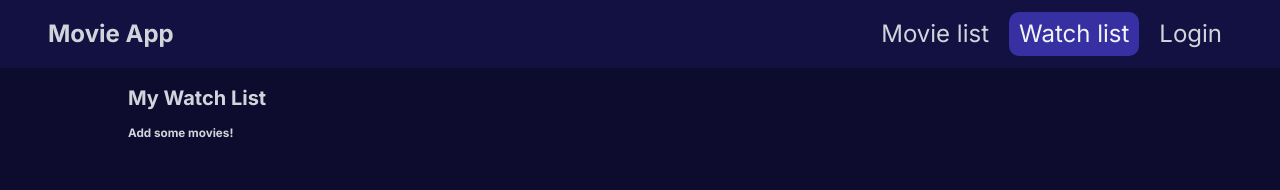
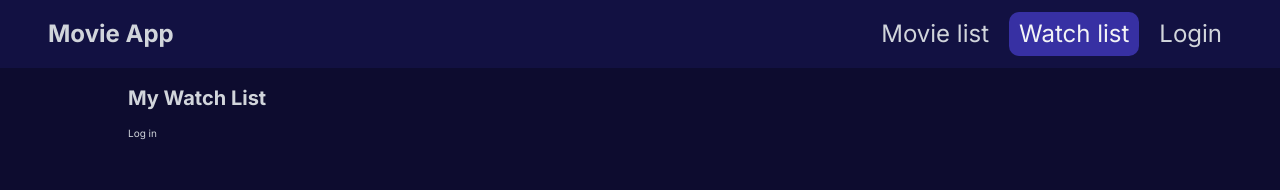
Before and after one commit to christianyarwood62/movie-watchlist, a React (Vite) app: page /watch-list in a window 1280 px wide. Shown: the top 190 px of the page. Built offline with nearby package versions, Linux system fonts and the light colour scheme.

Commit message:
A logged in user can add movie to their list

```diff
--- a/src/features/SignInForm.jsx
+++ b/src/features/SignInForm.jsx
@@ -26,15 +26,20 @@ function SignInForm() {
 
   function handleLogin(data) {
     console.log(data);
+    // Login with the user filled in details
     dispatch(login({ username: data.username, password: data.password }));
   }
 
   function handleCreateAccount(data) {
     console.log(data);
+
+    // Create an account based on the inputted details
     dispatch(
       createAccount({ username: data.username, password: data.password })
     );
+    // Reset the form inputs
     reset();
+    // Navigate to the watch list so users can see their previous watch list
     navigate("/watch-list");
   }
 
--- a/src/features/watchSlice.jsx
+++ b/src/features/watchSlice.jsx
@@ -1,28 +1,35 @@
 import { createSlice } from "@reduxjs/toolkit";
 
-const initialState = [];
+const initialState = { userWatchLists: { chris: [1, 2, 3], kelly: [4, 5, 6] } };
 
 const watchSlice = createSlice({
   name: "watchList",
   initialState,
   reducers: {
     addMovie(state, action) {
-      state.push({ ...action.payload, watched: false });
+      const { user, movie } = action.payload;
+
+      if (!state.userWatchLists[user]) {
+        state.userWatchLists[user] = [];
+      }
+      state.userWatchLists[user].push({ ...movie, watched: false });
     },
-    removeMovie(state, action) {
-      return state.filter((movie) => movie.imdbID !== action.payload);
-    },
-    toggleWatched(state, action) {
-      return state.map((movie) =>
-        movie.imdbID === action.payload
-          ? { ...movie, watched: !movie.watched }
-          : { ...movie }
-      );
-    },
+    // removeMovie(state, action) {
+    //   return state.userWatchLists.filter(
+    //     (movie) => movie.imdbID !== action.payload
+    //   );
+    // },
+    // toggleWatched(state, action) {
+    //   return state.userWatchList.watchList.map((movie) =>
+    //     movie.imdbID === action.payload
+    //       ? { ...movie, watched: !movie.watched }
+    //       : { ...movie }
+    //   );
+    // },
   },
 });
 
-export const { addMovie, removeMovie, toggleWatched, state } =
+export const { addMovie, removeMovie, toggleWatched, state, loadUser } =
   watchSlice.actions;
 
 export default watchSlice.reducer;
--- a/src/pages/LoginPage.jsx
+++ b/src/pages/LoginPage.jsx
@@ -1,4 +1,4 @@
-import { useDispatch } from "react-redux";
+import { useDispatch, useSelector } from "react-redux";
 import { logout } from "../features/authSlice";
 import SignInForm from "../features/SignInForm";
 
--- a/src/pages/MovieList.jsx
+++ b/src/pages/MovieList.jsx
@@ -109,7 +109,10 @@ function MovieList() {
   const { isLoading, movies } = useSelector((state) => state.movieList);
 
   // Grab the watch list state, so all the movies added to the watchlist
-  const watchList = useSelector((state) => state.watchList);
+  const { userWatchLists } = useSelector((state) => state.watchList);
+
+  //
+  const { loggedInUser } = useSelector((state) => state.auth);
 
   // if the movie list from redux store is empty, then it grabs a bunch of initial movies
   useEffect(() => {
@@ -126,7 +129,7 @@ function MovieList() {
   // Searches the API for more detailed info about the selected movie and adds it to the watchList reducer state
   async function addMovieToWatchList(id) {
     const searchedMovie = await fetchMovie(id);
-    dispatch(addMovie(searchedMovie));
+    dispatch(addMovie({ user: loggedInUser.username, movie: searchedMovie }));
     toast("Movie added to your watch list!");
   }
 
@@ -136,9 +139,9 @@ function MovieList() {
   }
 
   // Checks if the movie is already added to the watch list, to conditionally render the add or remove button in the icon
-  const isMovieAlreadyAdded = movies.map((movie) =>
-    watchList.some((watchMovie) => watchMovie.imdbID === movie.imdbID)
-  );
+  // const isMovieAlreadyAdded = movies.map((movie) =>
+  //   userWatchLists.user.some((watchMovie) => watchMovie.imdbID === movie.imdbID)
+  // );
 
   return (
     <StyledMain>
@@ -163,20 +166,22 @@ function MovieList() {
           movies?.map((movie, i) => (
             <MovieContainer key={movie.imdbID}>
               <AddButton
-                $added={isMovieAlreadyAdded[i]}
+                // $added={isMovieAlreadyAdded[i]}
                 onClick={
-                  isMovieAlreadyAdded[i]
-                    ? () => removeMovieFromWatchList(movie.imdbID)
-                    : () => {
-                        addMovieToWatchList(movie.imdbID);
-                      }
+                  // !loggedInUser
+                  //   ? () => toast("Login to add movies to your list")
+                  //   : isMovieAlreadyAdded[i]
+                  //   ? () => removeMovieFromWatchList(movie.imdbID)
+                  //   : () => {
+                  () => addMovieToWatchList(movie.imdbID)
+                  // }
                 }
               >
-                {isMovieAlreadyAdded[i] ? (
+                {/* {isMovieAlreadyAdded[i] ? (
                   <IoMdCheckmark style={{ strokeWidth: "50" }} />
                 ) : (
                   <FaPlus style={{ strokeWidth: "10" }} />
-                )}
+                )} */}
               </AddButton>
               <img style={{ margin: "auto 0" }} src={movie.Poster} />
               <MovieText>
--- a/src/pages/WatchList.jsx
+++ b/src/pages/WatchList.jsx
@@ -10,18 +10,20 @@ const WatchList = styled.div`
 `;
 
 function Watchlist() {
-  const watchList = useSelector((state) => state.watchList);
+  const { userWatchLists } = useSelector((state) => state.watchList);
 
-  console.log(watchList);
+  const { loggedInUser } = useSelector((state) => state.auth);
+
   return (
     <WatchList>
       <h1>My Watch List</h1>
-      {watchList.length === 0 ? (
-        <h3>Add some movies!</h3>
-      ) : (
-        watchList.map((movie) => (
+      {loggedInUser ? (
+        userWatchLists[loggedInUser.username] !== undefined &&
+        userWatchLists[loggedInUser.username].map((movie) => (
           <MovieWatchListItem key={movie.imdbID} movie={movie} />
         ))
+      ) : (
+        <div>Log in</div>
       )}
     </WatchList>
   );
```
